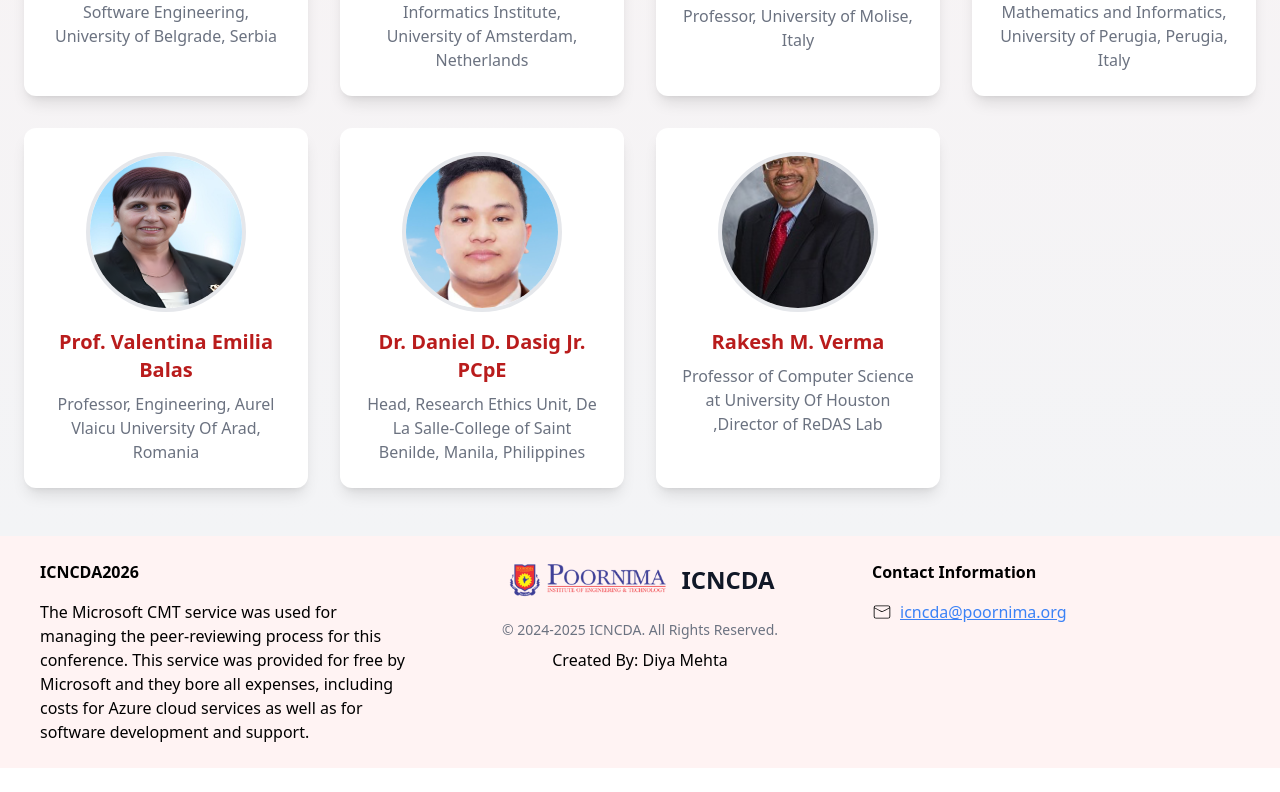
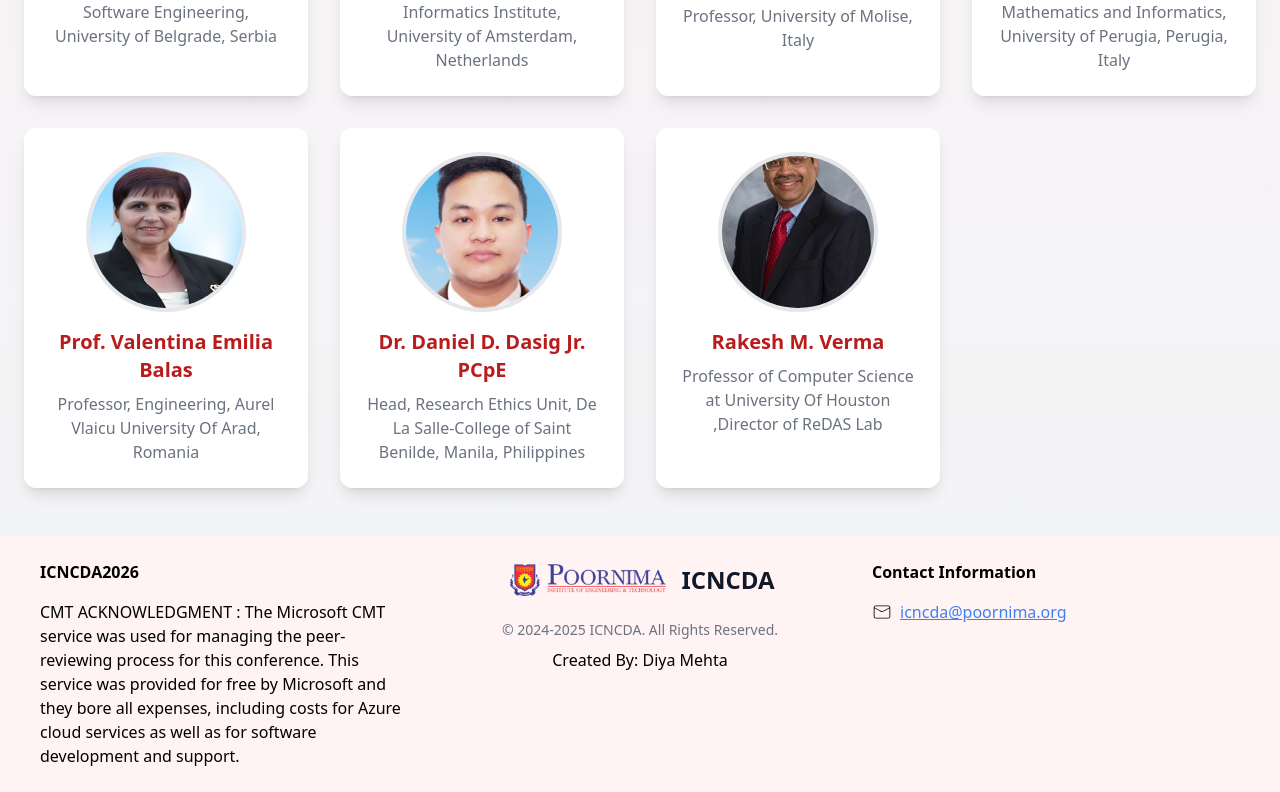
Before and after one commit to Diyamehta60/Department_conference, a React (Vite) app: page /speakers in a window 1280 px wide. Shown: the part 1280-2072 px from the top of the page. Before the commit the page ends 2048 px from the top, so only its background shows below. Built offline with nearby package versions, Linux system fonts and the light colour scheme.

Commit message:
via anil sir

```diff
--- a/src/components/Footer.jsx
+++ b/src/components/Footer.jsx
@@ -8,7 +8,7 @@ function Footer() {
       <div className="flex-1 text-left px-4">
         <h2 className="font-bold mb-4">ICNCDA2026</h2>
         <p>
-          The Microsoft CMT service was used for managing the peer-reviewing
+          CMT ACKNOWLEDGMENT : The Microsoft CMT service was used for managing the peer-reviewing
           process for this conference. This service was provided for free by
           Microsoft and they bore all expenses, including costs for Azure cloud
           services as well as for software development and support.
```
